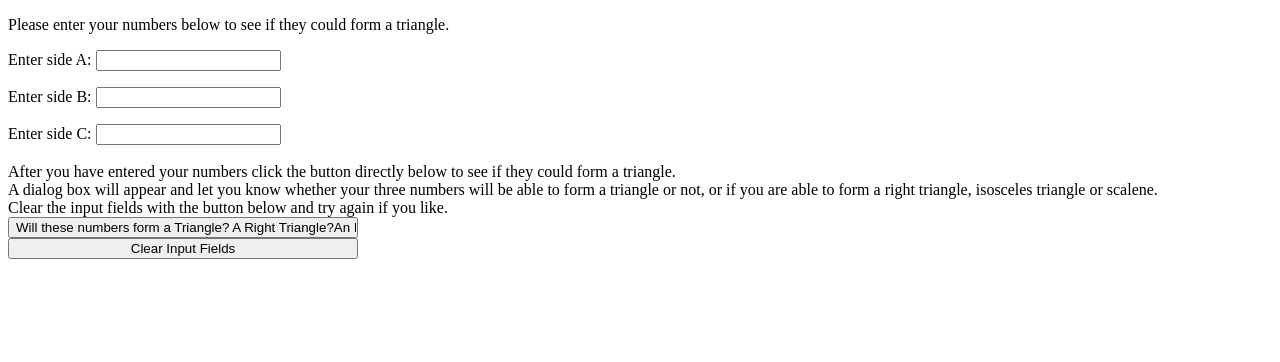
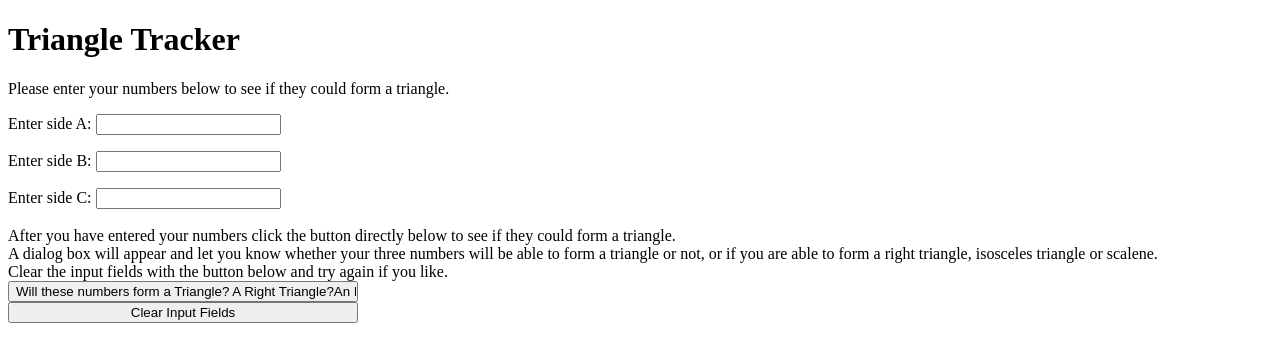
Before and after one commit to vincent8880/triangle-tracker, a plain HTML site: page index.html in a window 1280 px wide. Drawn offline with Linux system fonts and the light colour scheme.

Commit message:
added <h1> to my html document

```diff
--- a/index.html
+++ b/index.html
@@ -5,6 +5,7 @@
 </head>
 <body>
  <script src="js/scripts.js"></script>
+ <h1>Triangle Tracker</h1>
  <p>Please enter your numbers below to see if they could form a triangle.</p>
  <form action="" name="sides">
  <p>Enter side A:
```
